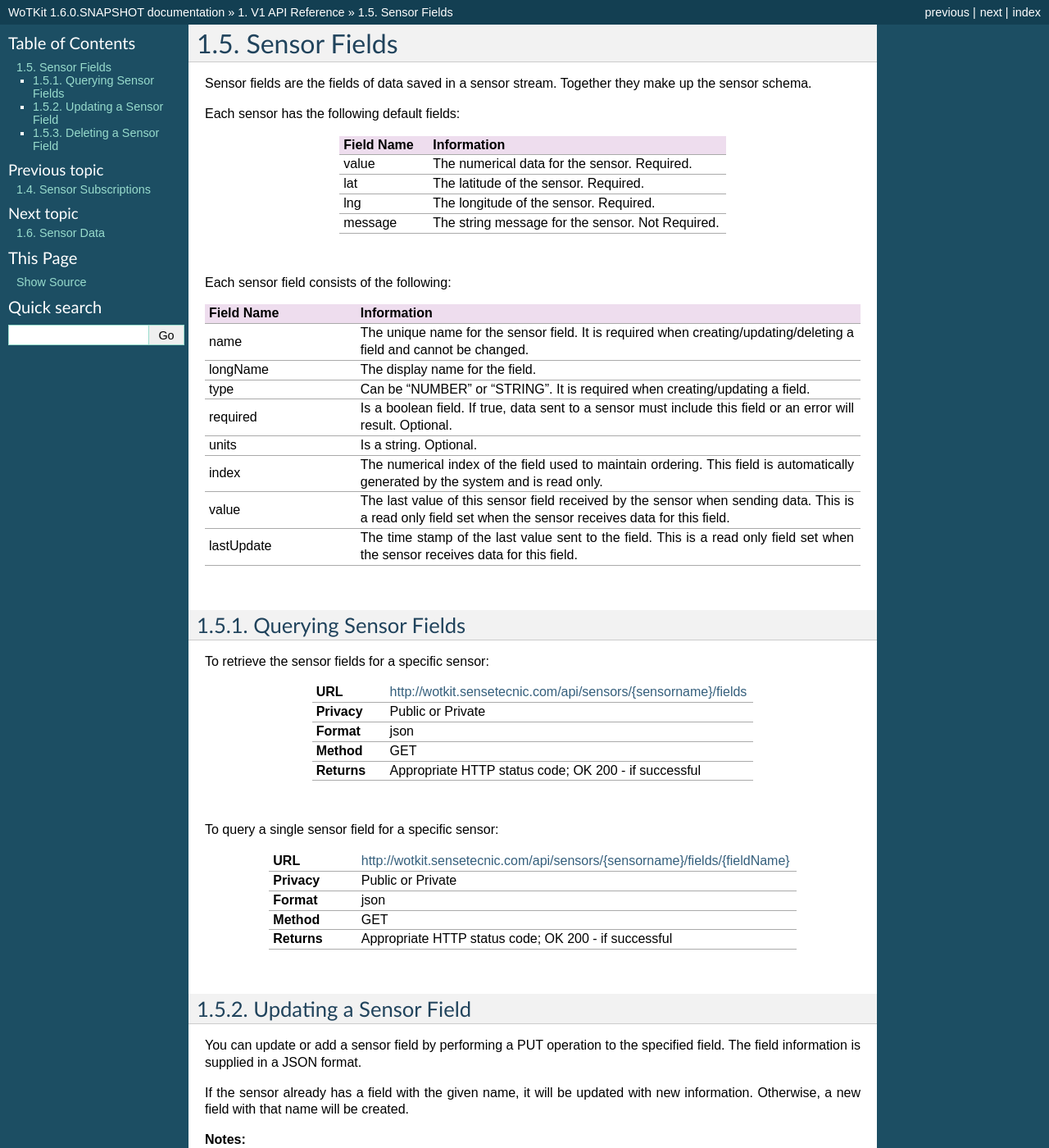
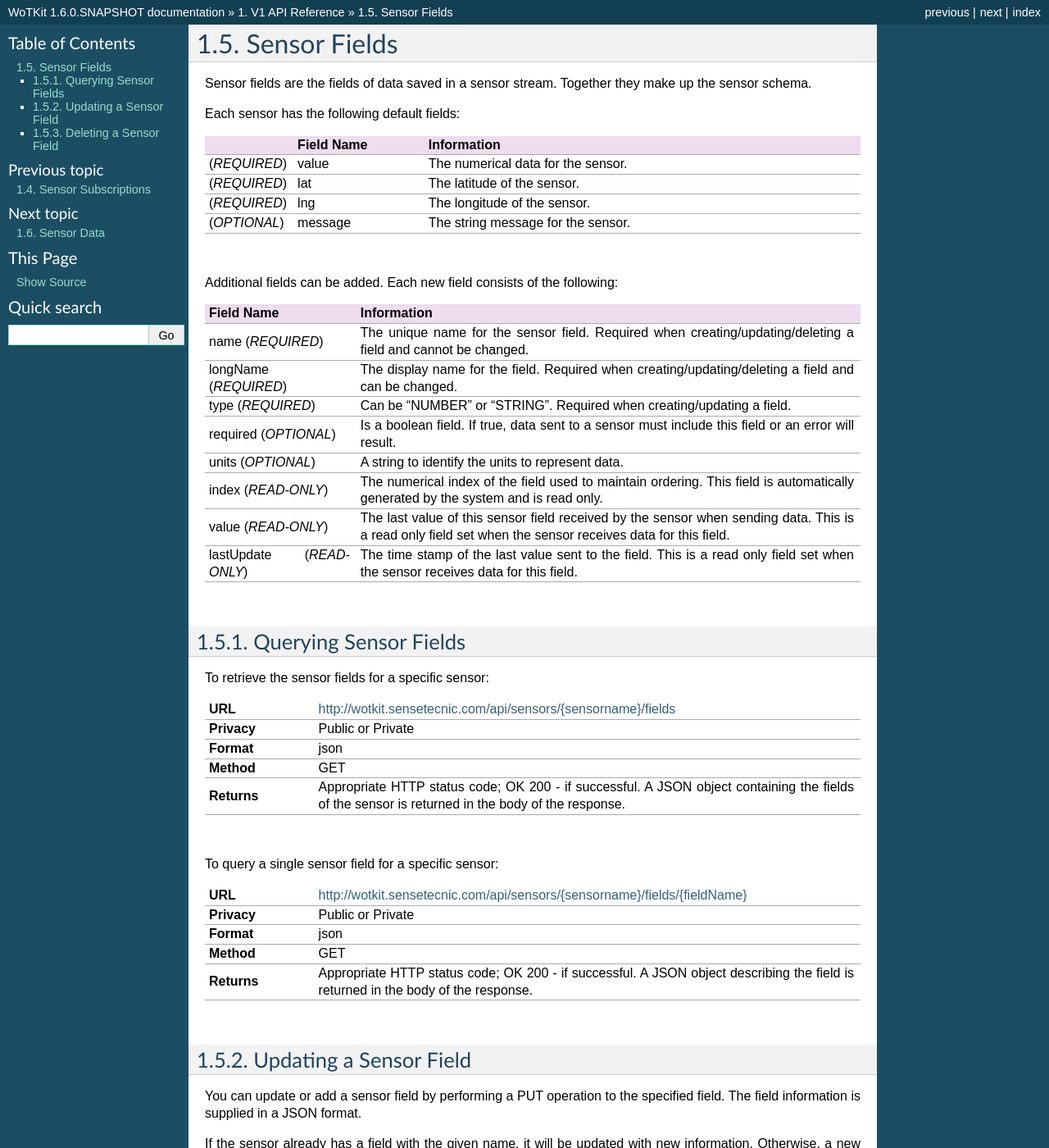
Before and after one commit to SenseTecnic/wotkit-docs, a Sphinx documentation site: the page built from source/api_v1/api_sensor_fields.rst, in a window 1280 px wide and 1400 px high. Shown: the whole window at 82% size. Built offline with Sphinx 7.4.7, drawn with Linux system fonts in a browser that asks for light colours; formulas are drawn with MathJax 3; some of the changed text lies outside the part shown.

```diff
--- a/source/api_v1/api_sensor_fields.rst
+++ b/source/api_v1/api_sensor_fields.rst
@@ -10,25 +10,29 @@ Sensor fields are the fields of data saved in a sensor stream.  Together they ma
 Each sensor has the following default fields:
 
 .. list-table::
-	:widths: 15, 50
+	:widths: 10, 15, 50
 	:header-rows: 1
 
-	* - Field Name
+	* -
+	  - Field Name
 	  - Information
-	* - value
-	  - The numerical data for the sensor. Required.
-	* - lat
-	  - The latitude of the sensor. Required.
-	* - lng
-	  - The longitude of the sensor. Required.
-	* - message
-	  - The string message for the sensor. Not Required.
-
+	* - (*REQUIRED*)
+	  - value
+	  - The numerical data for the sensor.
+	* - (*REQUIRED*)
+	  - lat
+	  - The latitude of the sensor.
+	* - (*REQUIRED*)
+	  - lng
+	  - The longitude of the sensor.
+	* - (*OPTIONAL*)
+	  - message
+	  - The string message for the sensor.
 |
 
 .. index:: Sensor Sub-Fields
 
-Each sensor field consists of the following:
+Additional fields can be added. Each new field consists of the following:
 
 .. list-table::
 	:widths: 15, 50
@@ -36,28 +40,28 @@ Each sensor field consists of the following:
 
 	* - Field Name
 	  - Information
-	* - name
-	  - The unique name for the sensor field. It is required when creating/updating/deleting a field and cannot be changed.
-	* - longName
-	  - The display name for the field.
-	* - type
-	  - Can be "NUMBER" or "STRING". It is required when creating/updating a field.
-	* - required
-	  - Is a boolean field. If true, data sent to a sensor must include this field or an error will result. Optional.
-	* - units
-	  - Is a string. Optional.
-	* - index
+	* - name (*REQUIRED*)
+	  - The unique name for the sensor field. Required when creating/updating/deleting a field and cannot be changed.
+	* - longName (*REQUIRED*)
+	  - The display name for the field. Required when creating/updating/deleting a field and can be changed.
+	* - type (*REQUIRED*)
+	  - Can be "NUMBER" or "STRING". Required when creating/updating a field.
+	* - required (*OPTIONAL*)
+	  - Is a boolean field. If true, data sent to a sensor must include this field or an error will result.
+	* - units (*OPTIONAL*)
+	  - A string to identify the units to represent data.
+	* - index (*READ-ONLY*)
 	  - The numerical index of the field used to maintain ordering.  This field is automatically generated by the system and is read only.
-	* - value
+	* - value (*READ-ONLY*)
 	  - The last value of this sensor field received by the sensor when sending data.  This is a read only field set when the sensor receives data for this field.
-	* - lastUpdate
+	* - lastUpdate (*READ-ONLY*)
 	  - The time stamp of the last value sent to the field. This is a read only field set when the sensor receives data for this field.
 
 |
 
+.. index:: Sensor Fields Query
+
 .. _get-sensor-fields-label:
-
-.. index:: Sensor Fields Query
 
 Querying Sensor Fields
 ------------------------
@@ -75,7 +79,7 @@ To retrieve the sensor fields for a specific sensor:
 	* - **Method**
 	  - GET
 	* - **Returns**
-	  - Appropriate HTTP status code; OK 200 - if successful
+	  - Appropriate HTTP status code; OK 200 - if successful. A JSON object containing the fields of the sensor is returned in the body of the response.
 
 |
 
@@ -93,13 +97,14 @@ To query a single sensor field for a specific sensor:
 	* - **Method**
 	  - GET
 	* - **Returns**
-	  - Appropriate HTTP status code; OK 200 - if successful
+	  - Appropriate HTTP status code; OK 200 - if successful. A JSON object describing the field is returned in the body of the response.
 
 |
 
-.. _update-sensor-field-label:
 
 .. index:: Sensor Field Update
+
+.. _update-sensor-field-label:
 
 Updating a Sensor Field
 ------------------------
--- a/source/api_v1/api_sensor_sub.rst
+++ b/source/api_v1/api_sensor_sub.rst
@@ -26,7 +26,7 @@ To view sensors that the current user is subscribed to:
 	* - **Method**
 	  - GET
 	* - **Returns**
-	  - Appropriate HTTP status code; OK 200 - if successful
+	  - Appropriate HTTP status code; OK 200 - if successful. A JSON object containing sensors subscribed by the user will be returned in the body of the response.
 
 |
 
@@ -50,7 +50,7 @@ To subscribe to a non-private sensor or private sensor owned by the current user
 	* - **Method**
 	  - PUT
 	* - **Returns**
-	  - HTTP status code; No Content 204 if successful
+	  - HTTP status code; No Content 204 if successful.
 
 |
 
```
Also changed, not shown: other parts of source/api_v1/api_sensor_fields.rst (+2 -2 lines), source/api_v1/api_sensor_data.rst (+20 -16 lines), source/api_v1/api_sensors.rst (+48 -21 lines), 2 other files.
